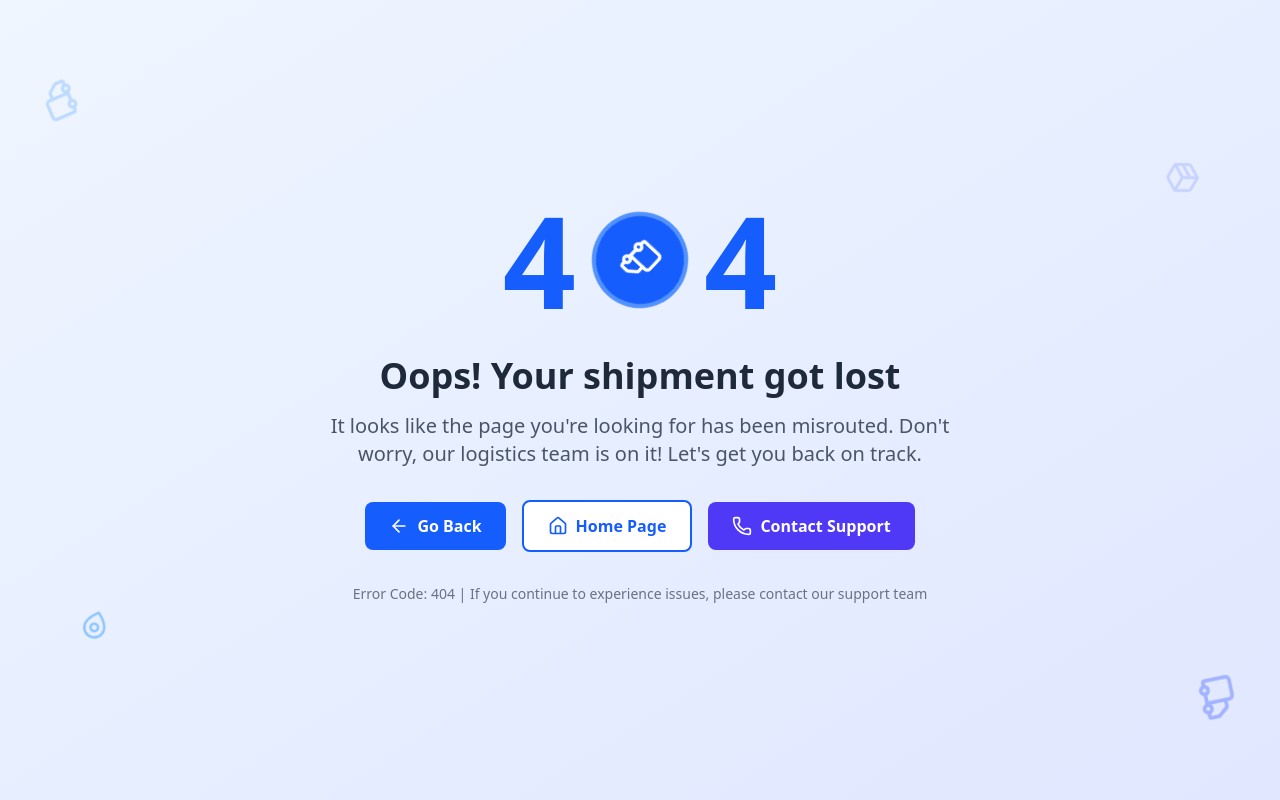
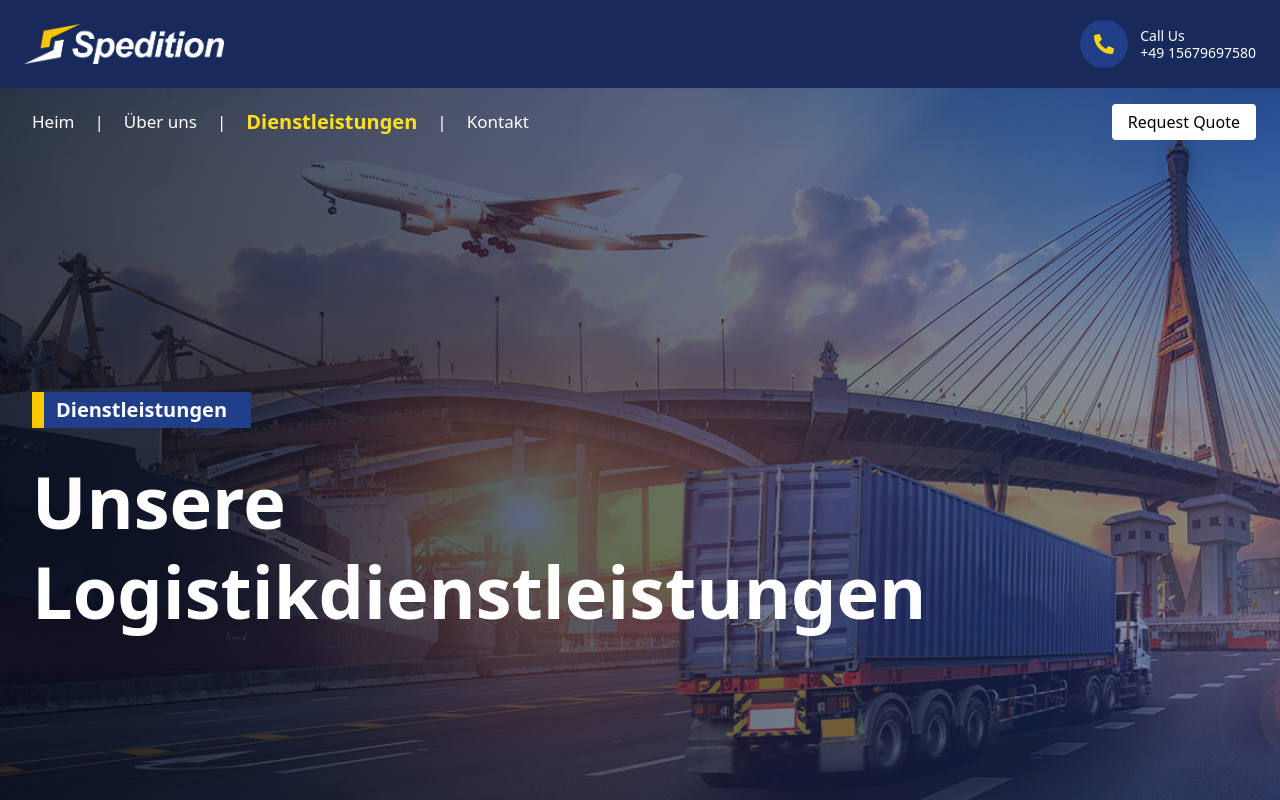
Before and after one commit to Mdsakib999/Logistics-development-3, a React (Vite) app: page /dienstleistungen in a window 1280 px wide. Shown: the top 800 px of the page. Built offline with nearby package versions, Linux system fonts and the light colour scheme.

Commit message:
fix:routes

```diff
--- a/src/Components/About/Overview.jsx
+++ b/src/Components/About/Overview.jsx
@@ -89,7 +89,7 @@ export const Overview = () => {
           </div>
 
           {/* Learn More Button */}
-          <Link to="/services">
+          <Link to="/dienstleistungen">
             {" "}
             <div className="pt-4">
               <GradientButton>Mehr erfahren</GradientButton>
--- a/src/Components/Home/AboutUs.jsx
+++ b/src/Components/Home/AboutUs.jsx
@@ -51,8 +51,13 @@ export const AboutUs = () => {
           </h2>
 
           <p className="text-sm sm:text-base text-black/70 leading-relaxed text-justify px-3 md:px-0">
-            Wir bieten nahtlose Logistiklösungen, die Ihr Unternehmen voranbringen. Von der Spedition bis zum Supply-Chain-Management sorgt unser Team für sichere, zuverlässige und pünktliche Lieferungen auf lokalen und internationalen Märkten. <br /> Egal, ob Sie Unterstützung beim Transport, der Lagerung oder beim Zoll benötigen, Discover Spedition Struckmeier vereinfacht den Prozess und hilft Ihnen, neue Ziele sicher zu erreichen.
-
+            Wir bieten nahtlose Logistiklösungen, die Ihr Unternehmen
+            voranbringen. Von der Spedition bis zum Supply-Chain-Management
+            sorgt unser Team für sichere, zuverlässige und pünktliche
+            Lieferungen auf lokalen und internationalen Märkten. <br /> Egal, ob
+            Sie Unterstützung beim Transport, der Lagerung oder beim Zoll
+            benötigen, Discover Spedition Struckmeier vereinfacht den Prozess
+            und hilft Ihnen, neue Ziele sicher zu erreichen.
           </p>
 
           {/* Stats */}
@@ -86,7 +91,7 @@ export const AboutUs = () => {
           {/* Buttons */}
           <div className="flex flex-col md:flex-row px-5 md:px-0 gap-6 pt-6 justify-center lg:justify-start">
             <GradientButton>
-              <Link to="/contact" className="flex items-center gap-2">
+              <Link to="/kontakt" className="flex items-center gap-2">
                 Kontakt
                 <MdKeyboardArrowRight className="w-5 h-5" />
               </Link>
--- a/src/Components/Home/FAQ.jsx
+++ b/src/Components/Home/FAQ.jsx
@@ -21,14 +21,16 @@ export const FAQ = () => {
         {/* Left side - Content */}
         <div className="flex flex-col gap-6">
           <h2 className="text-2xl md:text-3xl lg:text-4xl font-bold leading-snug">
-           Alles, was Sie über den Versand wissen müssen
+            Alles, was Sie über den Versand wissen müssen
           </h2>
 
           <p className="text-gray-600 text-base md:text-lg leading-relaxed max-w-2xl">
-            Entdecken Sie wertvolle Informationen und Einblicke zur Versandlogistik in unserem umfassenden FAQ-Bereich. Wir beantworten häufig gestellte Fragen und bieten kompetente Beratung.
+            Entdecken Sie wertvolle Informationen und Einblicke zur
+            Versandlogistik in unserem umfassenden FAQ-Bereich. Wir beantworten
+            häufig gestellte Fragen und bieten kompetente Beratung.
           </p>
           <GradientButton className="w-fit">
-            <Link to={"/contact"} className="flex items-center gap-2">
+            <Link to={"/kontakt"} className="flex items-center gap-2">
               Kontaktieren Sie uns
               <MdKeyboardArrowRight className="w-5 h-5" />
             </Link>
--- a/src/Components/Home/HomeBanner.jsx
+++ b/src/Components/Home/HomeBanner.jsx
@@ -1,3 +1,4 @@
+import { Link } from "react-router-dom";
 import { GradientButton } from "../SharedComponent/Button/GradientButton";
 import { HeadingInfo } from "../SharedComponent/HeadingInfo";
 import HomeBannerImg from "/assets/Banner/HomeBanner.webp";
@@ -18,10 +19,14 @@ export const HomeBanner = () => {
             Sicherster Anbieter von Logistiklösungen mit Integrität
           </h1>
           <p className="text-base md:text-xl lg:text-2xl text-white/90 my-5">
-            Wir sind der führende Anbieter von Teilladungstransporten mit dem erstklassigen Netzwerk, der Technologie und dem Service, den unsere Kunden jederzeit benötigen.
+            Wir sind der führende Anbieter von Teilladungstransporten mit dem
+            erstklassigen Netzwerk, der Technologie und dem Service, den unsere
+            Kunden jederzeit benötigen.
           </p>
         </div>
-        <GradientButton>Entdecken Sie mehr</GradientButton>
+        <Link to="/ueber-uns">
+          <GradientButton>Entdecken Sie mehr</GradientButton>
+        </Link>
       </div>
     </div>
   );
--- a/src/Components/Home/OurExperience.jsx
+++ b/src/Components/Home/OurExperience.jsx
@@ -31,7 +31,11 @@ export const OurExperience = () => {
         {/* Left Content */}
         <div className="lg:col-span-2">
           <h2 className="text-2xl md:text-3xl lg:text-3xl font-bold mb-10">
-            Wir sind ein führender Komplettanbieter von Logistikdienstleistungen und helfen Ihnen,  <span className="text-blue-500">Ihre Verzögerungen und Schäden zu beheben.</span>
+            Wir sind ein führender Komplettanbieter von Logistikdienstleistungen
+            und helfen Ihnen,{" "}
+            <span className="text-blue-500">
+              Ihre Verzögerungen und Schäden zu beheben.
+            </span>
           </h2>
 
           <div className="flex justify-between items-center flex-wrap gap-4">
@@ -46,8 +50,9 @@ export const OurExperience = () => {
             </div>
 
             <GradientButton>
-              <Link to="/about" className="flex items-center gap-1">
-                Erfahren Sie mehr<LuArrowUpRight className="w-5 h-5" />
+              <Link to="/ueber-uns" className="flex items-center gap-1">
+                Erfahren Sie mehr
+                <LuArrowUpRight className="w-5 h-5" />
               </Link>
             </GradientButton>
           </div>
--- a/src/Components/Home/OurServices.jsx
+++ b/src/Components/Home/OurServices.jsx
@@ -34,7 +34,6 @@ export const OurServices = () => {
       <HeadingInfo>Unsere Leistungen</HeadingInfo>
       <h2 className="text-2xl md:text-3xl lg:text-4xl font-bold mb-10 md:w-[55%]">
         Wir definieren Exzellenz im Transport von Gütern von A nach B
-
       </h2>
 
       <div className="grid grid-cols-1 sm:grid-cols-2 lg:grid-cols-4 gap-6">
@@ -65,7 +64,10 @@ export const OurServices = () => {
                 <h3 className="text-lg font-semibold mb-3 text-center">
                   {item.description}
                 </h3>
-                <Link to="/services" className="text-sm w-full text-white border border-gray-50 text-center rounded-full px-4 py-2 font-medium hover:bg-gray-100 hover:text-black transition">
+                <Link
+                  to="/dienstleistungen"
+                  className="text-sm w-full text-white border border-gray-50 text-center rounded-full px-4 py-2 font-medium hover:bg-gray-100 hover:text-black transition"
+                >
                   Lösungen entdecken
                 </Link>
               </div>
--- a/src/Components/Service/Solution.jsx
+++ b/src/Components/Service/Solution.jsx
@@ -2,6 +2,7 @@ import { FaLongArrowAltRight } from "react-icons/fa";
 import { HeadingInfo } from "../SharedComponent/HeadingInfo";
 import deliveryCar from "/assets/Services/delivery.png";
 import solutionTeam from "/assets/Services/solutionTeam.jpg";
+import { Link } from "react-router-dom";
 
 export const Solution = () => {
   return (
@@ -31,10 +32,12 @@ export const Solution = () => {
                 Services erfolgt auf Grundlage der von unserer Supply Chain
                 Solution bereitgestellten Lösungsspezifikationen.
               </p>
-              <button className="text-yellow-400 flex items-center gap-2 text-md  transition-colors cursor-pointer mt-10">
-                Mehr lessen
-                <FaLongArrowAltRight className="w-5 h-5" />
-              </button>
+              <Link to={"/kontakt"}>
+                <button className="text-yellow-400 flex items-center gap-2 text-md  transition-colors cursor-pointer mt-10">
+                  Mehr lessen
+                  <FaLongArrowAltRight className="w-5 h-5" />
+                </button>
+              </Link>
             </div>
           </div>
         </div>
--- a/src/Components/Service/SteamlinedProcess.jsx
+++ b/src/Components/Service/SteamlinedProcess.jsx
@@ -56,7 +56,7 @@ export const SteamlinedProcess = () => {
             </div>
           ))}
           <Link
-            to="/contact"
+            to="/kontakt"
             aria-label="Kontaktieren Sie uns"
             className="border border-primary text-black px-6 py-2 rounded-2xl flex items-center gap-2 text-sm cursor-pointer hover:bg-[#133FAE] hover:border-blue-500 hover:text-white max-w-fit mt-12"
             role="button"
--- a/src/Components/Service/SupplyChain.jsx
+++ b/src/Components/Service/SupplyChain.jsx
@@ -90,7 +90,7 @@ export const SupplyChain = () => {
                 ))}
               </ul>
             </div>
-            <Link to="/contact">
+            <Link to="/kontakt">
               <button className="mt-6 bg-white group-hover:bg-yellow-400 text-blue-900 group-hover:text-white font-semibold py-2 px-4 rounded-full">
                 Kontaktieren Sie uns
               </button>
--- a/src/Components/SharedComponent/Footer.jsx
+++ b/src/Components/SharedComponent/Footer.jsx
@@ -17,7 +17,9 @@ export default function Footer() {
         {/* Left Side: Logo & Social */}
         <div className="flex flex-col items-center md:items-start">
           <img src={Logo} alt="Transit Logo" className="max-w-[200px]" />
-          <p className="md:max-w-[200px] mt-4 italic ml-">Wir bieten Ihnen ein umfassendes Spektrum an Versanddienstleistungen  </p>
+          <p className="md:max-w-[200px] mt-4 italic ml-">
+            Wir bieten Ihnen ein umfassendes Spektrum an Versanddienstleistungen{" "}
+          </p>
           <div className="flex gap-3 mt-6">
             {[FaFacebookF, FaXTwitter, FaInstagram, FaYoutube].map(
               (Icon, i) => (
@@ -70,10 +72,13 @@ export default function Footer() {
               <ul className="space-y-1 text-lg">
                 {[
                   { label: "Heim", to: "/" },
-                  { label: "Über uns", to: "/about" },
-                  { label: "Dienstleistungen", to: "/services" },
-                  { label: "Datenschutzrichtlinie", to: "/datenschutzrichtlinie" },
-                  { label: "Kontakt", to: "/contact" },
+                  { label: "Über uns", to: "/ueber-uns" },
+                  { label: "Dienstleistungen", to: "/dienstleistungen" },
+                  {
+                    label: "Datenschutzrichtlinie",
+                    to: "/datenschutzrichtlinie",
+                  },
+                  { label: "Kontakt", to: "/kontakt" },
                 ].map((link) => (
                   <li key={link.label}>
                     <NavLink
@@ -94,7 +99,9 @@ export default function Footer() {
 
             {/* Working Hours */}
             <div>
-              <h3 className="font-semibold text-white text-xl mb-3">Working Hours</h3>
+              <h3 className="font-semibold text-white text-xl mb-3">
+                Working Hours
+              </h3>
               <ul className="space-y-1">
                 <li>Mon to Fri: 9:00 AM - 5:00 PM</li>
                 <li>Saturday: 10:00 AM - 6:00 PM</li>
@@ -104,7 +111,6 @@ export default function Footer() {
 
             {/* Contact Info */}
             <div>
-
               <div className="flex items-center gap-2 mb-4">
                 <div className="w-8 h-1 bg-gradient-to-r from-blue-400 to-purple-400 rounded-full"></div>
                 <h3 className="text-xl lg:text-xl font-bold text-white">
@@ -147,11 +153,9 @@ export default function Footer() {
       {/* Bottom Bar */}
       <div className="border-t border-white/20 text-white/60 text-xs py-4">
         <div className="max-w-7xl mx-auto px-4 flex flex-col sm:flex-row justify-center items-center gap-2 text-center sm:text-left">
-
           <p className="cursor-default text-white/60 hover:text-white">
             © 2025 Spedition Struckmeier || All rights reserved
           </p>
-
         </div>
       </div>
     </footer>
--- a/src/Components/SharedComponent/Navbar.jsx
+++ b/src/Components/SharedComponent/Navbar.jsx
@@ -68,10 +68,10 @@ export default function Navbar() {
 
   const menuItems = [
     { name: "Heim", path: "/" },
-    { name: "Über uns", path: "/about" },
-    { name: "Dienstleistungen", path: "/services" },
+    { name: "Über uns", path: "/ueber-uns" },
+    { name: "Dienstleistungen", path: "/dienstleistungen" },
     // { name: "Pricing", path: "/pricing" },
-    { name: "Kontakt", path: "/contact" },
+    { name: "Kontakt", path: "/kontakt" },
     // { name: "Blogs", path: "/blog" },
   ];
 
@@ -147,11 +147,7 @@ export default function Navbar() {
               <div className="hidden md:block"></div>
               {/* Logo */}
               <Link to="/" className="shrink-0 md:hidden">
-                <img
-                  src={Logo}
-                  alt="Transit Logo"
-                  className="max-w-[150px]"
-                />
+                <img src={Logo} alt="Transit Logo" className="max-w-[150px]" />
               </Link>
               <button
                 onClick={toggleMobileMenu}
@@ -172,9 +168,7 @@ export default function Navbar() {
                     to={item.path}
                     className={({ isActive }) =>
                       `block transition-all duration-300 ${
-                        isActive
-                          ? "text-primary font-bold"
-                          : "text-gray-800"
+                        isActive ? "text-primary font-bold" : "text-gray-800"
                       }`
                     }
                     onClick={() => setIsMobileMenuOpen(false)}
--- a/src/router/routs.jsx
+++ b/src/router/routs.jsx
@@ -28,15 +28,15 @@ export const router = createBrowserRouter([
       //   element: <BlogDetails />,
       // },
       {
-        path: "/about",
+        path: "/ueber-uns",
         element: <About />,
       },
       {
-        path: "/contact",
+        path: "/kontakt",
         element: <Contact />,
       },
       {
-        path: "/services",
+        path: "/dienstleistungen",
         element: <Services />,
       },
       {
```
Lines whose indentation alone changed are shown as unchanged.
